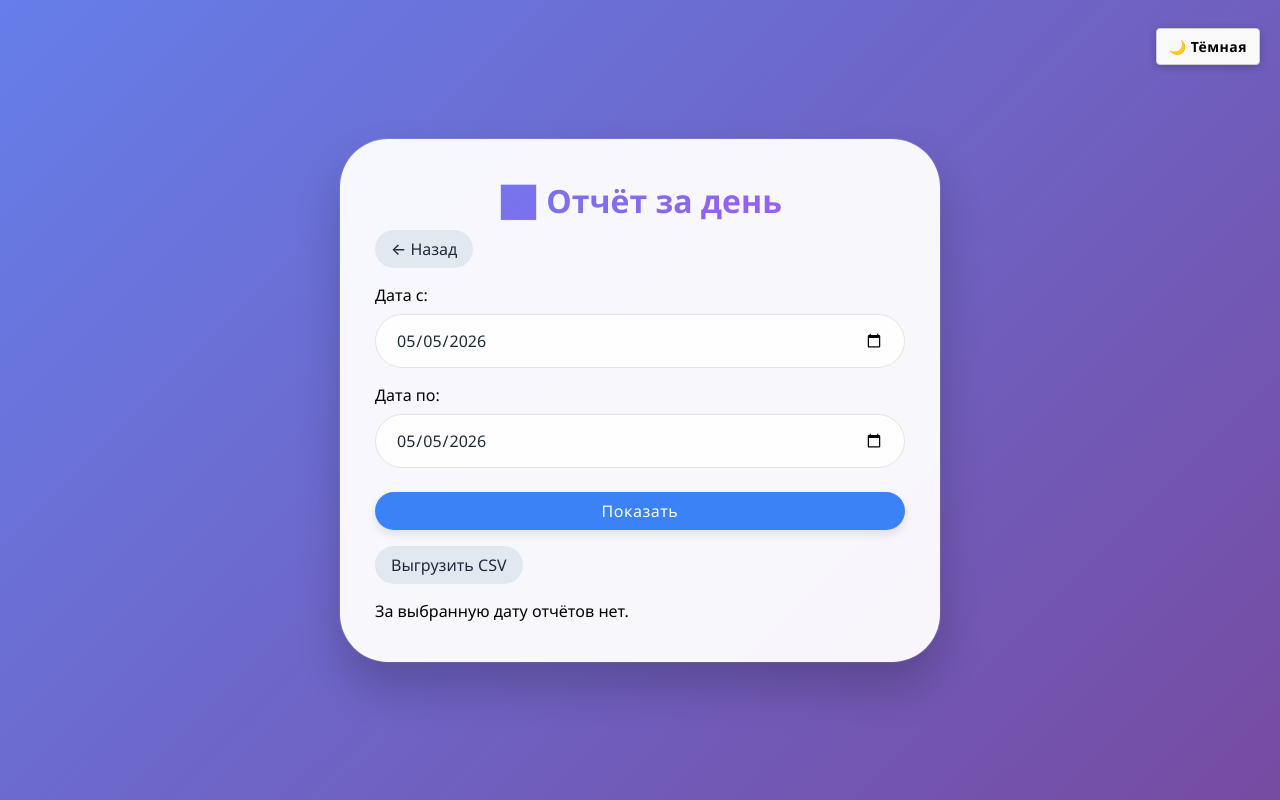
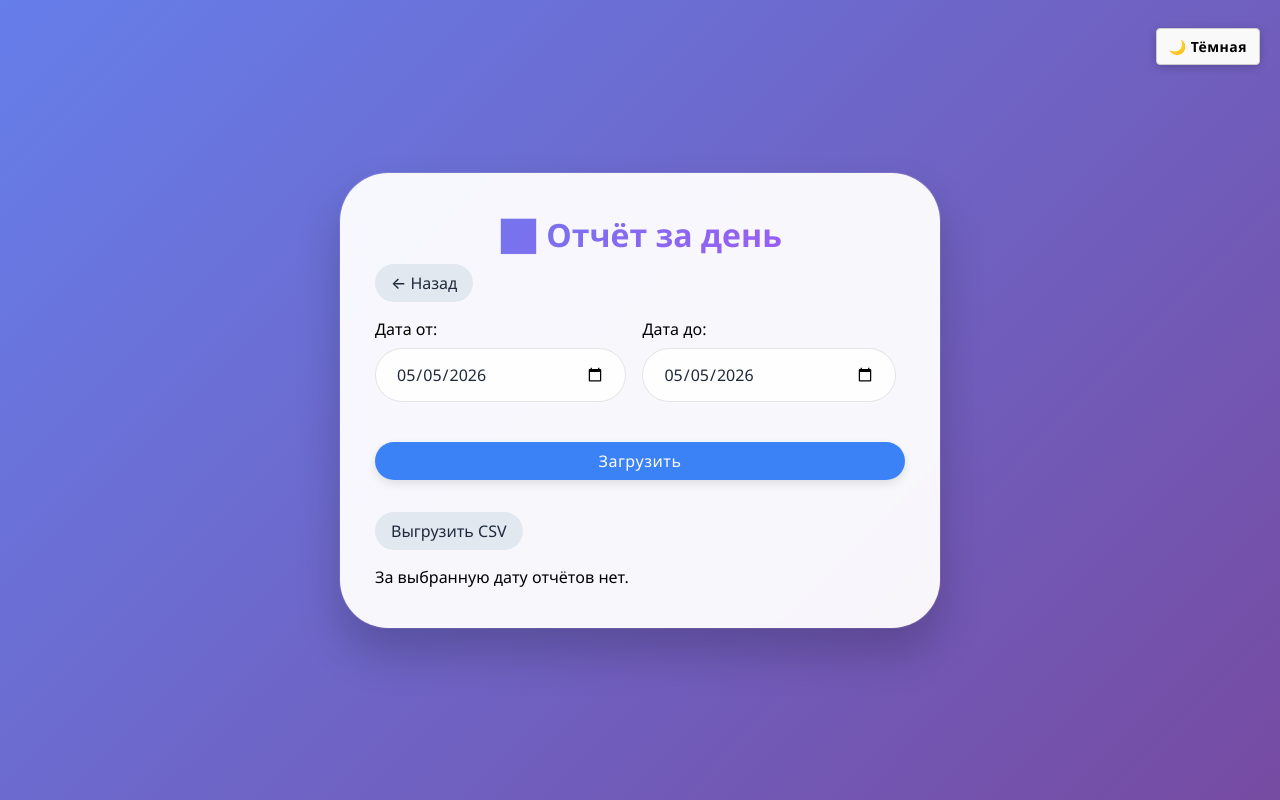
Before and after one commit to jansavitskiy/WunderWorkers, a Flask app: page /admin/daily_report in a window 1280 px wide. Run offline with Flask 3, Linux system fonts and the light colour scheme; the visitor is signed in with stand-in values (Sample User, id 1).

Commit message:
Update daily_report.html

```diff
--- a/templates/daily_report.html
+++ b/templates/daily_report.html
@@ -9,12 +9,16 @@
     <h1>📊 Отчёт за день</h1>
     <a href="{{ url_for('admin_panel') }}" class="btn-secondary">← Назад</a>
 
-    <form method="GET" style="margin: 1rem 0;">
-        <label>Дата с:</label>
-        <input type="date" name="date_from" value="{{ date_from }}">
-        <label>Дата по:</label>
-        <input type="date" name="date_to" value="{{ date_to }}">
-        <button type="submit" class="btn-primary">Показать</button>
+    <form method="GET" style="margin: 1rem 0; display: flex; gap: 1rem; align-items: flex-end; flex-wrap: wrap;">
+        <div>
+            <label>Дата от:</label>
+            <input type="date" name="date_from" value="{{ date_from }}">
+        </div>
+        <div>
+            <label>Дата до:</label>
+            <input type="date" name="date_to" value="{{ date_to }}">
+        </div>
+        <button type="submit" class="btn-primary">Загрузить</button>
         <a href="{{ url_for('export_daily_report', date_from=date_from, date_to=date_to) }}" class="btn-secondary">
             Выгрузить CSV
         </a>
```
